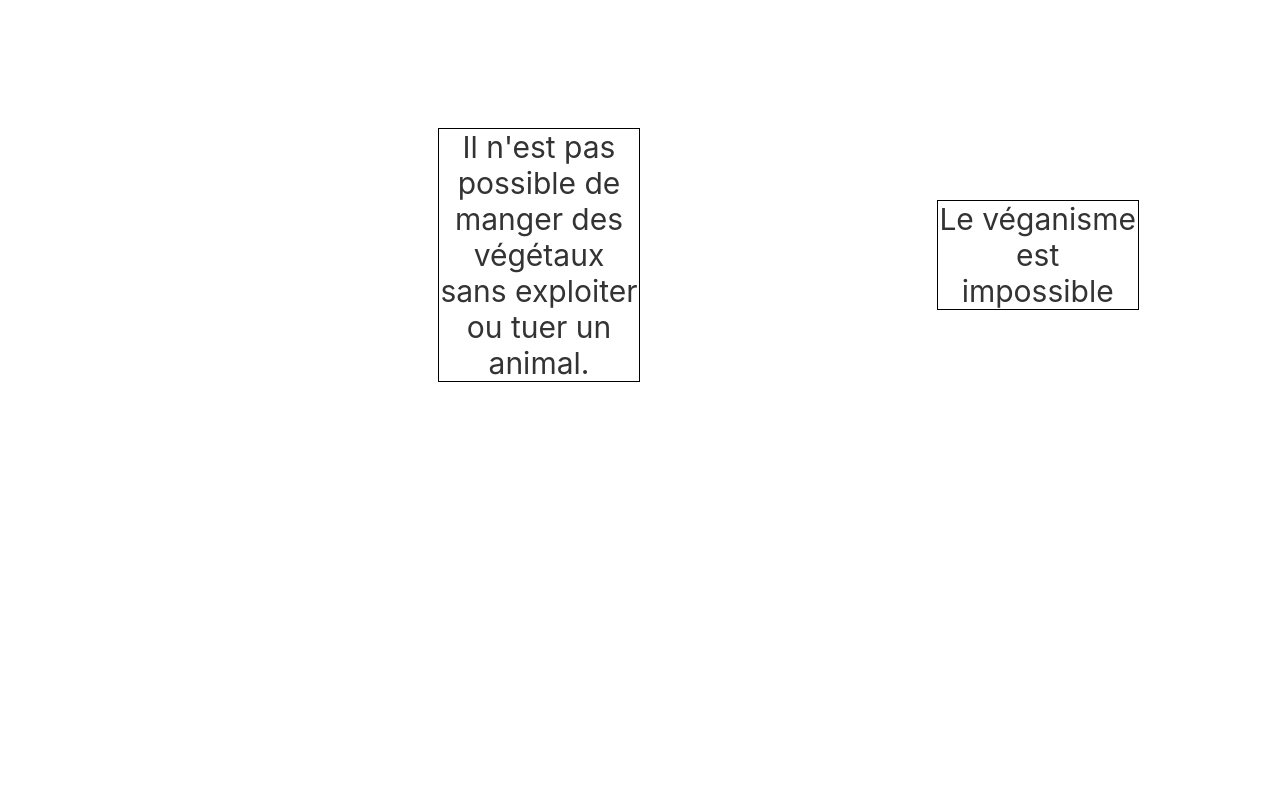
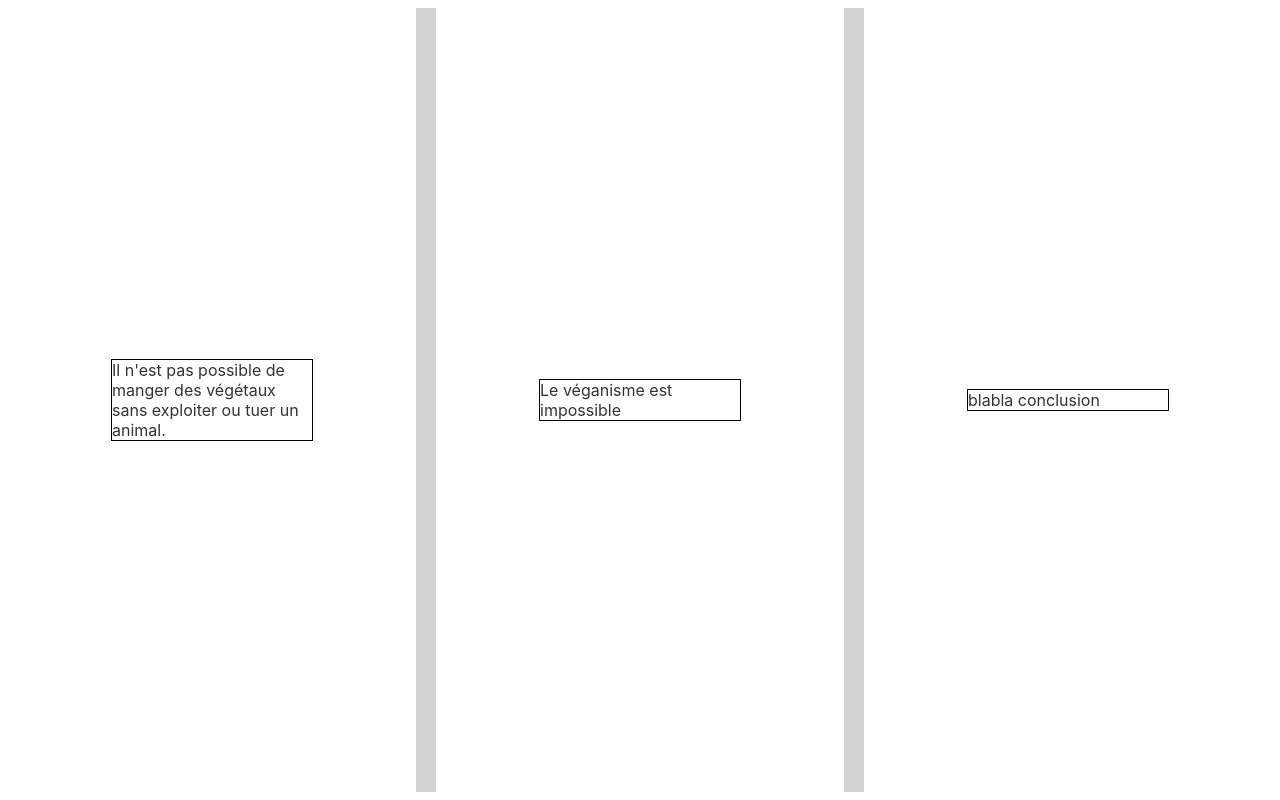
Before and after one commit to laybe/faxiom, a Svelte app: page / in a window 1280 px wide. Built offline with nearby package versions, Linux system fonts and the light colour scheme.

Commit message:
Add opportunity to hide panel

```diff
--- a/src/App.svelte
+++ b/src/App.svelte
@@ -1,48 +1,75 @@
 <script lang="ts">
   import Proposition from './Proposition.svelte';
+  import Hideable from './Hideable.svelte';
 
   export let proposition1: string;
   export let proposition2: string;
+  export let proposition3: string;
+
 </script>
 
 <main>
-  <div class="grid-container">
-    <div class="grid-item"></div>
-    <div class="grid-item"></div>
-    <div class="grid-item"></div>
-    <div class="grid-item"></div>
-    <div class="grid-item">
+  <Hideable let:hide buttonOnTheRight={true}>
+    <div class:hide class="premisesArguments">
       <Proposition text={proposition1}/>
     </div>
-    <div class="grid-item">
-      <Proposition text={proposition2}/>
+  </Hideable>
+  <div class="mainProposition">
+    <Proposition text={proposition2}/>
+  </div>
+  <Hideable let:hide>
+    <div class:hide class="conclusionsArguments">
+      <Proposition text={proposition3}/>
     </div>
-    <div class="grid-item"></div>
-    <div class="grid-item"></div>
-    <div class="grid-item"></div>
-  </div>
-
+  </Hideable>
 </main>
 
 <style>
-  .grid-container {
-    display: grid;
-    grid-template-columns: auto auto auto;
-
-    grid-gap: 50px;
-    padding: 10px;
-    /* background-color: #2196F3; */
+  main {
+    height: 100%;
+    display: flex;
+    flex-direction: column;
+    /*align-items: stretch;
+    align-content: stretch;*/
   }
 
-  .grid-item {
-    /* background-color: rgba(255, 255, 255, 0.8); */
-    /* border: 1px solid rgba(0, 0, 0, 0.8); */
-    padding: 20px;
-    font-size: 30px;
-    text-align: center;
+  main > div {
+    flex-grow: 1;
 
+    display: flex;
+    align-items: center;
+    justify-content: center;
+  }
+
+  .hide {
+    display: none;
+  }
+
+  /* Small devices (portrait tablets and large phones, 600px and up) */
+  @media only screen and (min-width: 600px) {
+    main {
+      flex-direction: row;
+    }
+  }
+
+  /* Medium devices (landscape tablets, 768px and up) */
+  @media only screen and (min-width: 768px) {
+
+  }
+
+  /* Large devices (laptops/desktops, 992px and up) */
+  @media only screen and (min-width: 992px) {
+
+  }
+
+  /* Extra large devices (large laptops and desktops, 1200px and up) */
+  @media only screen and (min-width: 1200px) {
+
+  }
+
+  /*.grid-item {
     display: flex;
     justify-content: center;
     align-items: center;
-  }
+  }*/
 </style>
--- /dev/null
+++ b/src/Hideable.svelte
@@ -0,0 +1,38 @@
+<script lang="ts">
+
+  export let buttonOnTheRight: boolean = false;
+
+  let hide: boolean = false;
+
+  function onClick() {
+    hide = !hide;
+  }
+
+  function onResize(event) {
+    if (window.innerWidth < 600)
+    hide = false;
+  }
+</script>
+
+<svelte:window on:resize={onResize}/>
+
+{#if buttonOnTheRight}
+  <slot hide={hide}></slot>
+  <div class="button" on:click={onClick}/>
+{:else}
+  <div class="button" on:click={onClick}/>
+  <slot hide={hide}></slot>
+{/if}
+
+<style>
+  /* Small devices (portrait tablets and large phones, 600px and up) */
+  @media only screen and (min-width: 600px) {
+    .button {
+      flex-grow: 0;
+
+      display: flex;
+      background: lightgray;
+      width: 20px;
+    }
+  }
+</style>
--- a/src/main.ts
+++ b/src/main.ts
@@ -5,6 +5,7 @@ const app = new App({
 	props: {
 		proposition1: 'Il n\'est pas possible de manger des végétaux sans exploiter ou tuer un animal.',
 		proposition2: 'Le véganisme est impossible',
+		proposition3: 'blabla conclusion'
 	}
 });
 
```
